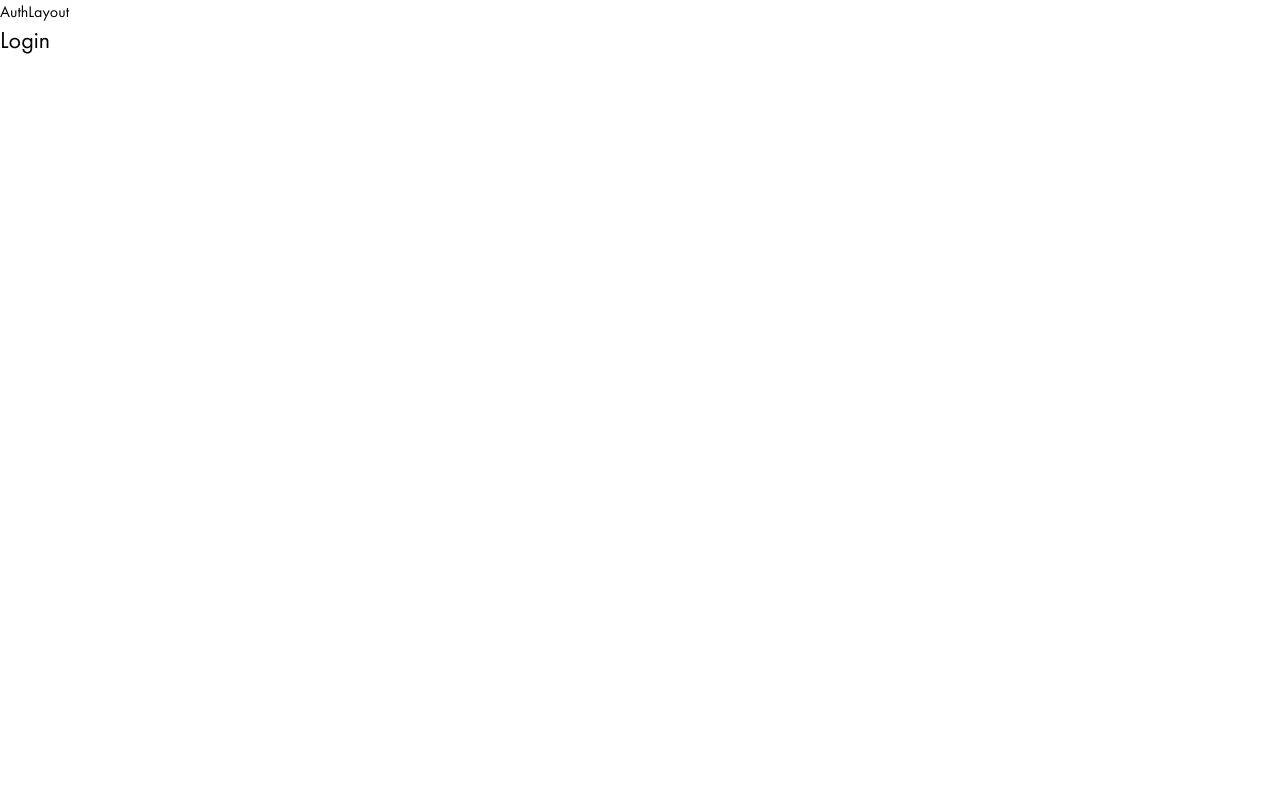
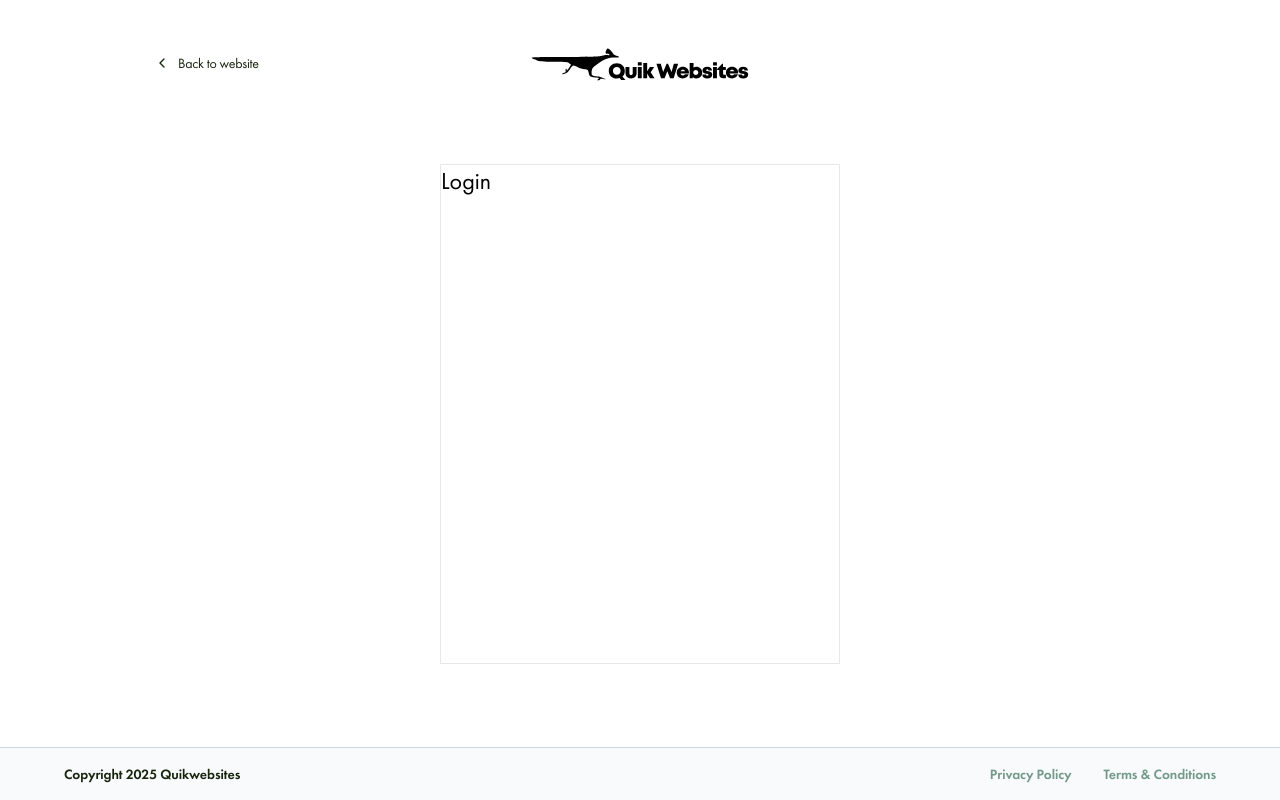
Before and after one commit to Quikwebsites/Quik-Websites, a Next.js app: page /login in a window 1280 px wide. Built offline with nearby package versions, Linux system fonts and the light colour scheme.

Commit message:
auth layout

```diff
--- a/app/(auth)/layout.jsx
+++ b/app/(auth)/layout.jsx
@@ -1,8 +1,57 @@
+import { Button } from "@/components/ui/button";
+import { ChevronLeft } from "lucide-react";
+import Image from "next/image";
+import Link from "next/link";
+
 export default function AuthLayout({ children }) {
   return (
-    <div>
-      AuthLayout
-      <div>{children}</div>
+    <div className="flex min-h-screen flex-col justify-between">
+      <div className="relative flex justify-center pt-6 md:pt-12">
+        <Button
+          variant="ghost"
+          className="absolute bottom-0 left-3 md:left-36 md:px-2.5 md:py-1"
+        >
+          <ChevronLeft /> Back to website
+        </Button>
+
+        <Image
+          priority
+          src="/logo.svg"
+          alt="quik websites logo"
+          width={218}
+          height={31}
+          className="h-auto w-[168px] md:w-[218px]"
+        />
+      </div>
+
+      <main className="flex h-full w-full flex-col items-center justify-center">
+        {children}
+      </main>
+
+      {/* Footer */}
+      <div className="flex w-full justify-between border-t border-gray30 bg-gray5 px-6 py-2 text-xs font-medium tracking-[-0.098px] md:px-16 md:py-4 md:text-sm">
+        <p className="text-darkGreen">Copyright 2025 Quikwebsites</p>
+
+        <div className="flex gap-3 text-midGreen md:gap-8">
+          <Link
+            href="https://www.quikwebsites.com/terms-of-service"
+            target="_blank"
+            rel="noopener noreferrer"
+            className="hover:text-textDark"
+          >
+            Privacy Policy
+          </Link>
+
+          <Link
+            href="https://www.quikwebsites.com/terms-of-service"
+            target="_blank"
+            rel="noopener noreferrer"
+            className="hover:text-textDark"
+          >
+            Terms & Conditions
+          </Link>
+        </div>
+      </div>
     </div>
   );
 }
--- a/app/(auth)/login/page.jsx
+++ b/app/(auth)/login/page.jsx
@@ -1,6 +1,6 @@
 export default function Login() {
   return (
-    <div>
+    <div className="h-[500px] w-[400px] border">
       <h1 className="text-2xl">Login</h1>
     </div>
   );
--- a/components/layout/business-email-card.jsx
+++ b/components/layout/business-email-card.jsx
@@ -29,7 +29,7 @@ export function BusinessEmailCard({ bulletPoints }) {
 
       <Button
         variant="lightGreen"
-        size="default"
+        size="full"
         className="mt-5 text-[16px]/[25px] font-[450]"
       >
         Upgrade
--- a/components/ui/button.jsx
+++ b/components/ui/button.jsx
@@ -5,7 +5,7 @@ import { cva } from "class-variance-authority";
 import { cn } from "@/lib/utils";
 
 const buttonVariants = cva(
-  "inline-flex items-center justify-center gap-2 whitespace-nowrap rounded-md text-sm font-medium ring-offset-white transition-colors focus-visible:outline-none focus-visible:ring-2 focus-visible:ring-zinc-950 focus-visible:ring-offset-2 disabled:pointer-events-none disabled:opacity-50 [&_svg]:pointer-events-none [&_svg]:size-4 [&_svg]:shrink-0 dark:ring-offset-zinc-950 dark:focus-visible:ring-zinc-300",
+  "inline-flex items-center justify-center gap-2 whitespace-nowrap rounded-md text-sm font-medium ring-offset-white transition-colors focus-visible:outline-none focus-visible:ring-2 focus-visible:ring-darkGreen focus-visible:ring-offset-2 disabled:pointer-events-none disabled:opacity-50 [&_svg]:pointer-events-none [&_svg]:size-4 [&_svg]:shrink-0 dark:ring-offset-darkGreen dark:focus-visible:ring-zinc-300",
   {
     variants: {
       variant: {
@@ -18,15 +18,16 @@ const buttonVariants = cva(
         secondary:
           "bg-zinc-100 text-zinc-900 hover:bg-zinc-100/80 dark:bg-zinc-800 dark:text-zinc-50 dark:hover:bg-zinc-800/80",
         ghost:
-          "hover:bg-zinc-100 hover:text-zinc-900 dark:hover:bg-zinc-800 dark:hover:text-zinc-50",
+          "hover:bg-gray5 hover:text-black text-darkGreen text-sm leading-7 tracking-[-0.28px] font-normal",
         link: "text-zinc-900 underline-offset-4 hover:underline dark:text-zinc-50",
         lightGreen:
-          "rounded-[8px] bg-lightGreen px-2.5 py-2.5 text-center font-[450] text-black",
+          "rounded-[8px] bg-lightGreen px-2.5 py-2.5 text-center text-black",
       },
       size: {
-        default: "w-full",
+        default: "w-max",
         sm: "h-9 rounded-md px-3",
         lg: "h-11 rounded-md px-8",
+        full: "w-full",
         icon: "h-10 w-10",
       },
     },
```
